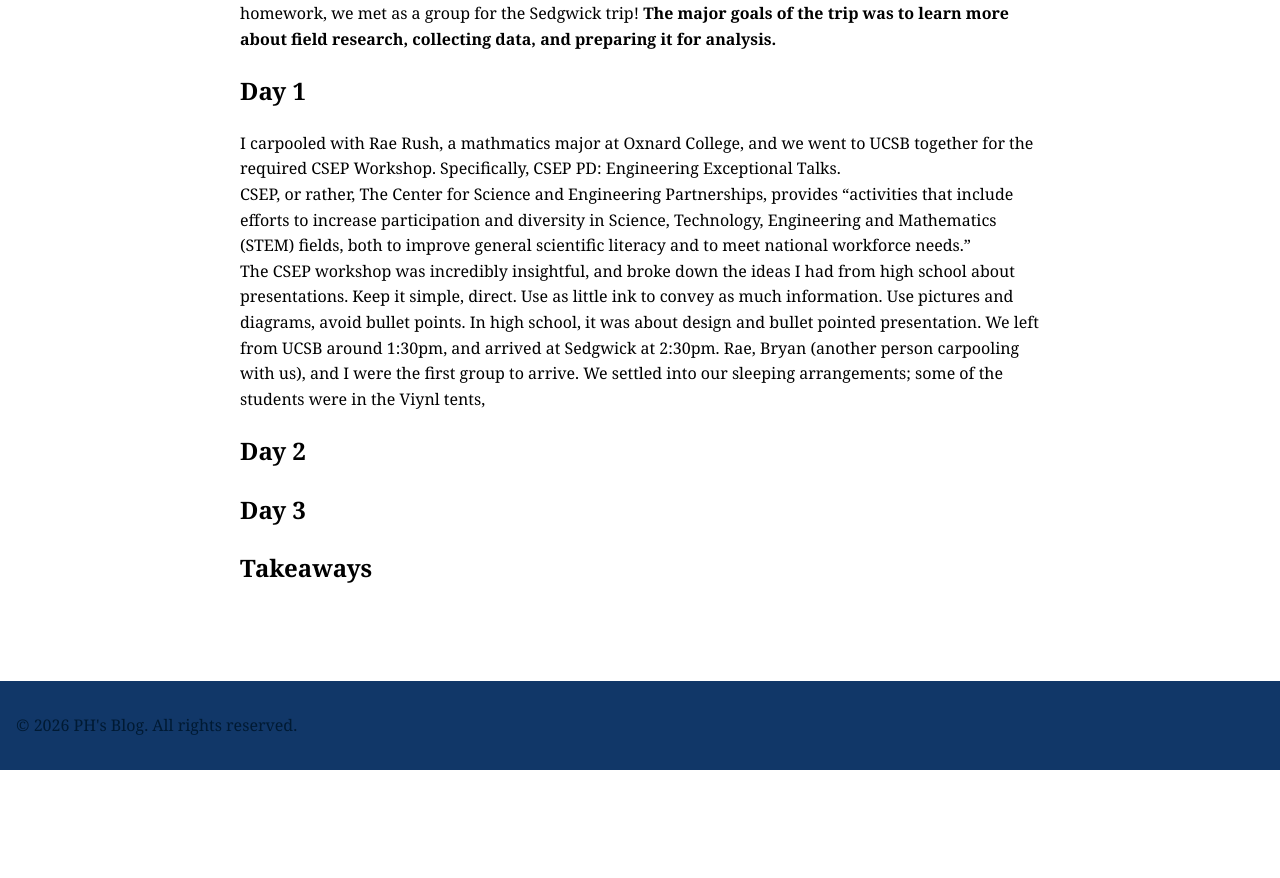
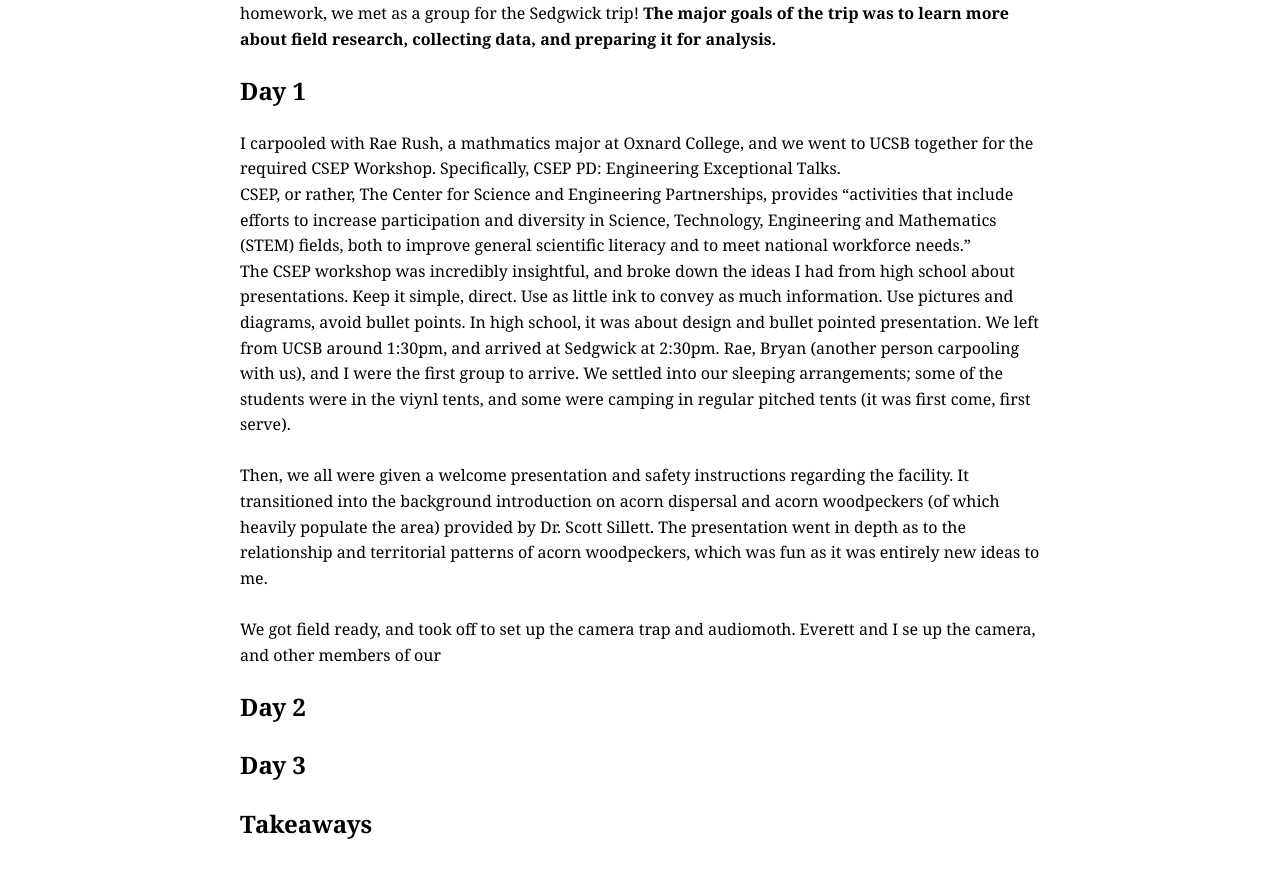
Before and after one commit to CaptainSapphire/PH-s-Blog, a Jekyll site: the page built from _posts/2026-06-30-Research in Sedgwick.md, in a window 1280 px wide and 900 px high, scrolled down 873 px. Shown: the top 878 px of the window. Built offline with Jekyll 4.4.1, drawn with Linux system fonts in a browser that asks for light colours; our own code applies the rules of GitHub Pages for plain Markdown files; before the commit the page ends 1643 px from its top, so only the background shows below that.

Commit message:
Enhance Day 1 narrative with workshop and field details
Expanded details about the CSEP workshop experience, including insights on presentation styles and additional information about accommodations and safety instructions. Added context on acorn woodpeckers and field activities.

```diff
--- a/_posts/2026-06-30-Research in Sedgwick.md
+++ b/_posts/2026-06-30-Research in Sedgwick.md
@@ -16,7 +16,11 @@ Following the interview and acceptance, as well as various workshops and orienta
 I carpooled with Rae Rush, a mathmatics major at Oxnard College, and we went to UCSB together for the required CSEP Workshop. Specifically, CSEP PD: Engineering Exceptional Talks. <br>
 CSEP, or rather, The Center for Science and Engineering Partnerships, provides "activities that include efforts to increase participation and diversity in Science, Technology, Engineering and Mathematics (STEM) fields, both to improve general scientific literacy and to meet national workforce needs."
 <br>
-The CSEP workshop was incredibly insightful, and broke down the ideas I had from high school about presentations. Keep it simple, direct. Use as little ink to convey as much information. Use pictures and diagrams, avoid bullet points. In high school, it was about design and bullet pointed presentation. We left from UCSB around 1:30pm, and arrived at Sedgwick at 2:30pm. Rae, Bryan (another person carpooling with us), and I were the first group to arrive. We settled into our sleeping arrangements; some of the students were in the Viynl tents,
+The CSEP workshop was incredibly insightful, and broke down the ideas I had from high school about presentations. Keep it simple, direct. Use as little ink to convey as much information. Use pictures and diagrams, avoid bullet points. In high school, it was about design and bullet pointed presentation. We left from UCSB around 1:30pm, and arrived at Sedgwick at 2:30pm. Rae, Bryan (another person carpooling with us), and I were the first group to arrive. We settled into our sleeping arrangements; some of the students were in the viynl tents, and some were camping in regular pitched tents (it was first come, first serve).
+<br><br>
+Then, we all were given a welcome presentation and safety instructions regarding the facility. It transitioned into the background introduction on acorn dispersal and acorn woodpeckers (of which heavily populate the area) provided by Dr. Scott Sillett. The presentation went in depth as to the relationship and territorial patterns of acorn woodpeckers, which was fun as it was entirely new ideas to me. <br><br>
+We got field ready, and took off to set up the camera trap and audiomoth. Everett and I se up the camera, and other members of our
+
 
 ## Day 2
 
```
